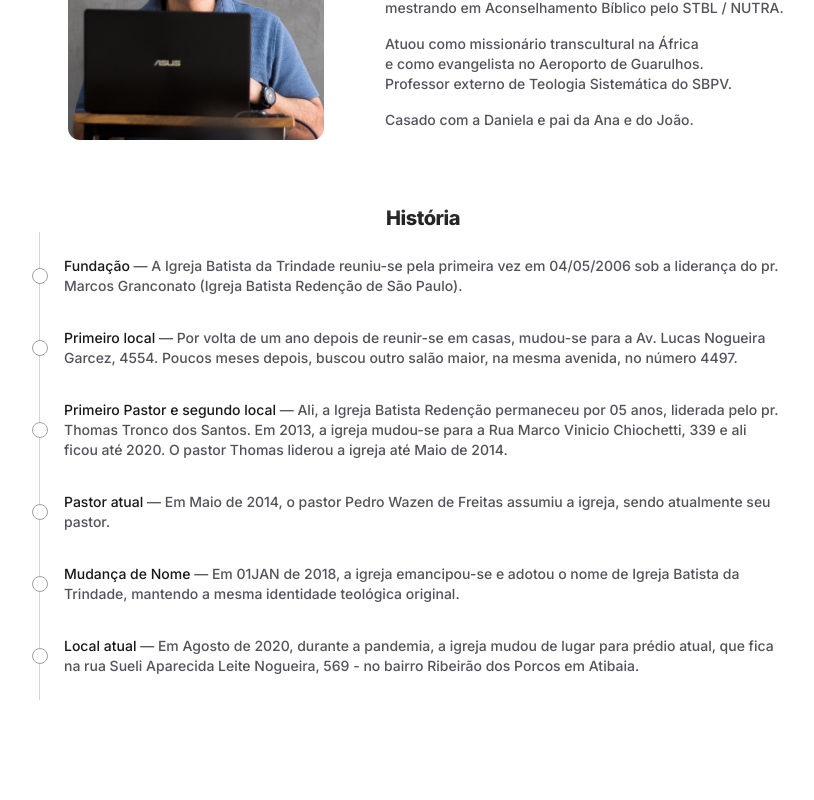
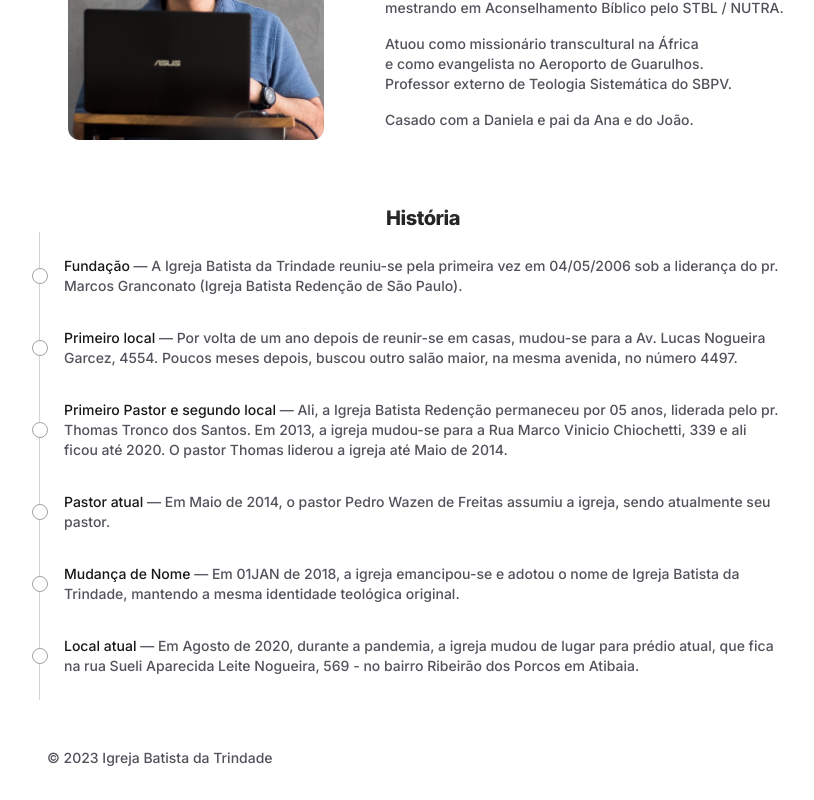
Before and after one commit to filipeveronezi/trindade, a Next.js app: page / in a window 1280 px wide. Shown: the part 3318-4118 px from the top of the page, without its empty margins (217-1031 px from the left). Before the commit the page ends 4018 px from the top, so only its background shows below. Built offline with nearby package versions, Linux system fonts and the light colour scheme.

Commit message:
feat(layout): footer

```diff
--- a/src/app/(main)/layout.tsx
+++ b/src/app/(main)/layout.tsx
@@ -1,3 +1,4 @@
+import { Footer } from '@/components/footer'
 import { Navbar } from '@/components/navbar'
 import clsx from 'clsx'
 import type { Metadata } from 'next'
@@ -32,6 +33,7 @@ export default function RootLayout({
       >
         <Navbar />
         {children}
+        <Footer />
       </body>
     </html>
   )
--- /dev/null
+++ b/src/components/footer.tsx
@@ -0,0 +1,7 @@
+export function Footer() {
+  return (
+    <footer className="mx-auto w-full max-w-3xl px-2 pb-8 pt-12 text-sm font-medium text-zinc-600">
+      © 2023 Igreja Batista da Trindade
+    </footer>
+  )
+}
```
